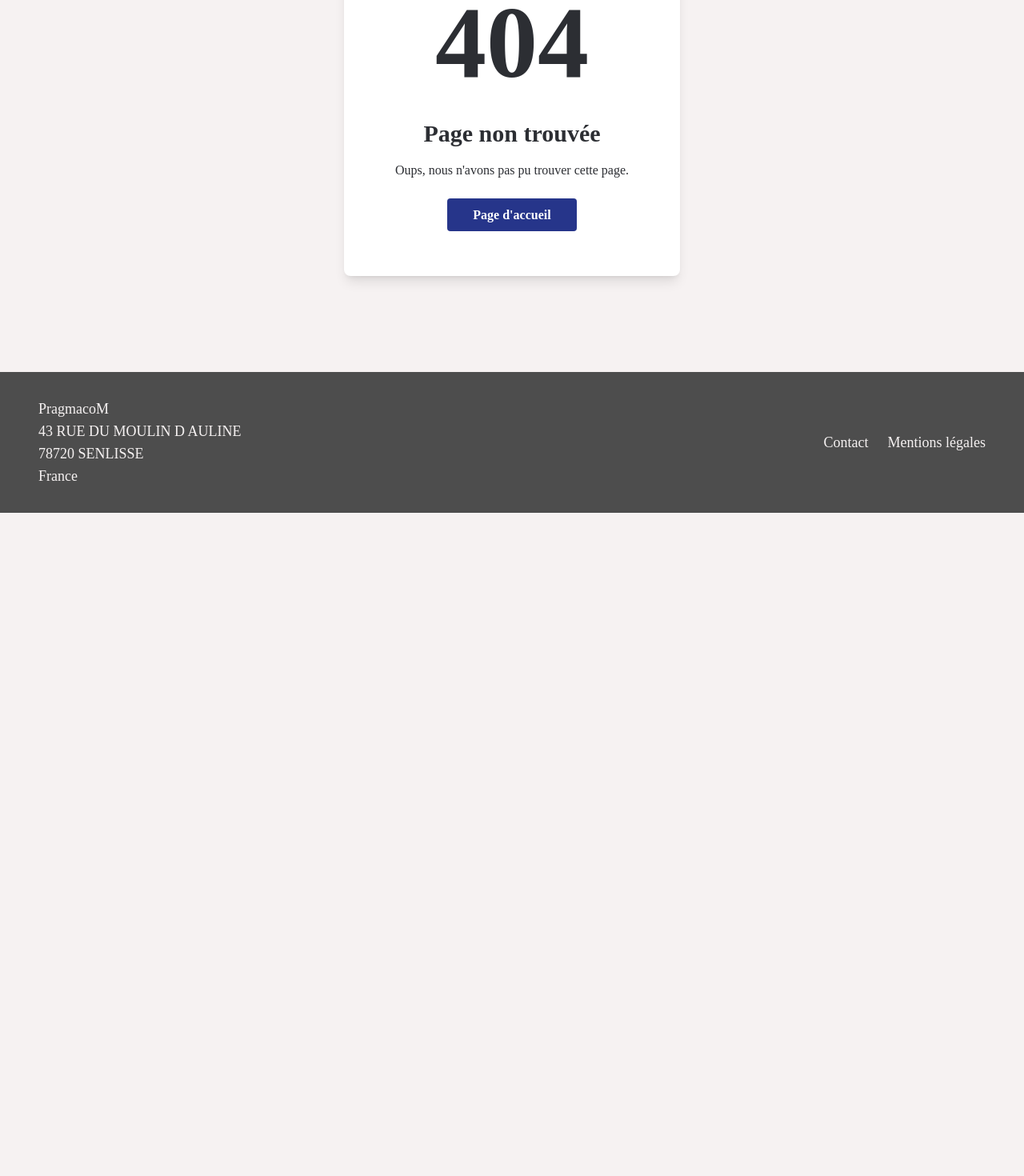
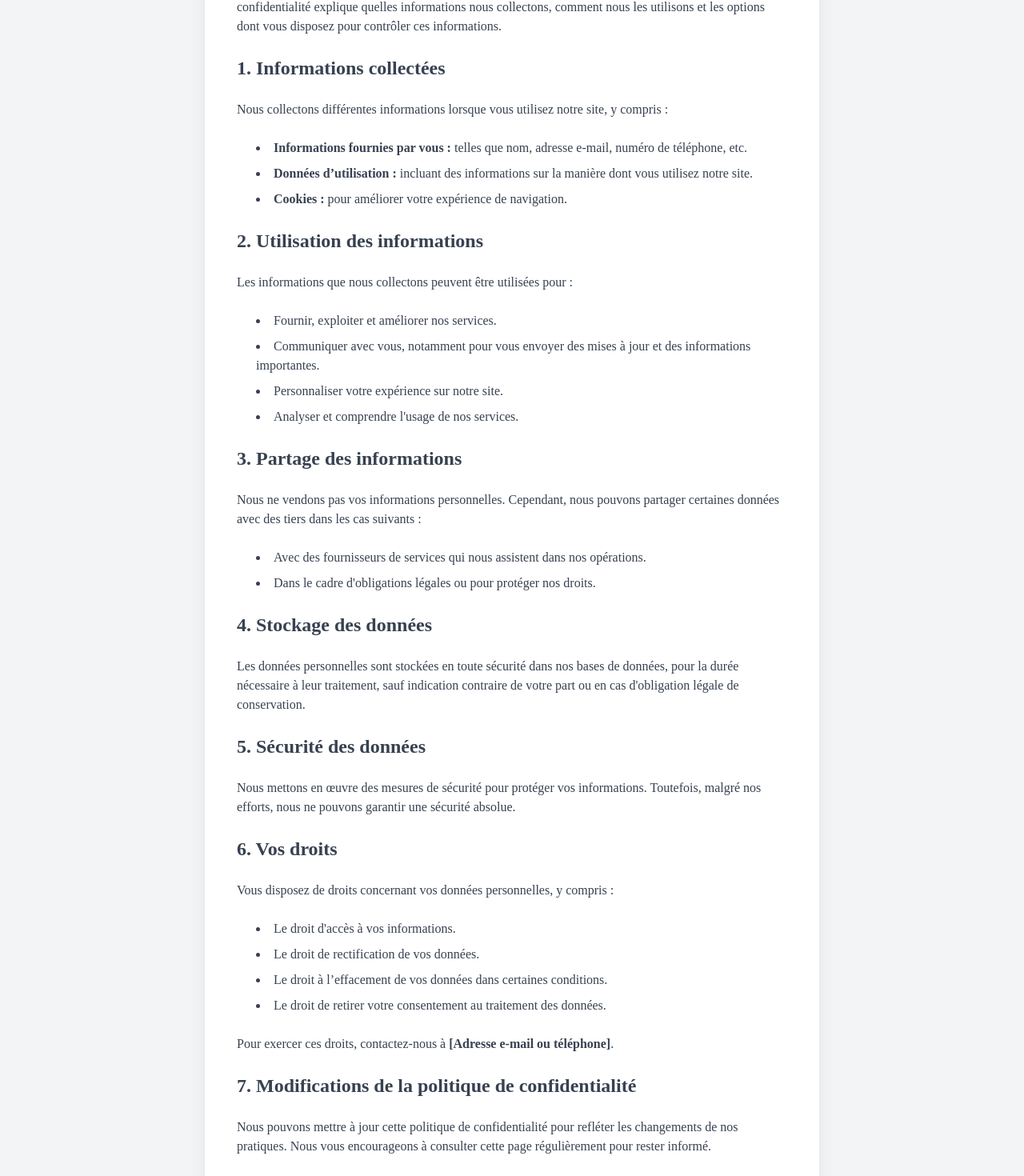
Before and after one commit to otarie-aveugle/PragmacoM, a Vue app: page /privacy_policy in a window 1280 px wide. Shown: the part 303-1773 px from the top of the page at 80% size. Before the commit the page ends 944 px from the top, so only its background shows below. Built offline with nearby package versions, Linux system fonts and the light colour scheme.

Commit message:
add PrivacyPolicyPage, add RouterLink to the page in FooterComponent and in index.js

```diff
--- a/src/components/FooterComponent.vue
+++ b/src/components/FooterComponent.vue
@@ -19,9 +19,9 @@ export default {
 
     <div class="mx-4 text-left">
       <ul class="menu menu-vertical md:menu-horizontal md:gap-x-6">
-        <!-- <li href="mailto:cpragmacom@aol.com" class="link link-hover text-lg">
-          cpragmacom@aol.com
-        </li> -->
+        <RouterLink to="/privacy_policy" class="link link-hover text-lg"
+          ><li>Politique de confidentialité</li>
+        </RouterLink>
         <RouterLink to="/contact" class="link link-hover text-lg"
           ><li>Contact</li>
         </RouterLink>
--- a/src/router/index.js
+++ b/src/router/index.js
@@ -14,6 +14,7 @@ import EditPanelPage from '@/views/Panels/EditPanelPage.vue'
 import InteractiveMap from '@/views/InteractiveMap.vue'
 import NotFoundPage from '@/views/NotFoundPage.vue'
 import LegalNoticesPage from '@/views/LegalNotices.vue'
+import PrivacyPolicyPage from '@/views/PrivacyPolicyPage.vue'
 
 const router = createRouter({
   history: createWebHistory(import.meta.env.BASE_URL),
@@ -90,6 +91,11 @@ const router = createRouter({
       name: 'legal_notices',
       component: LegalNoticesPage,
     },
+    {
+      path: '/privacy_policy',
+      name: 'privacy_policy',
+      component: PrivacyPolicyPage,
+    }
   ],
 })
 
--- /dev/null
+++ b/src/views/PrivacyPolicyPage.vue
@@ -0,0 +1,74 @@
+<script>
+export default {
+    name: 'PrivacyPolicyPage',
+}
+</script>
+
+<template>
+    <section class="p-8 min-h-screen flex items-center justify-center bg-gray-100">
+        <div class="w-full max-w-3xl mx-auto bg-white shadow-xl rounded-lg p-10 space-y-8">
+            <h1 class="text-4xl font-bold text-primary text-center mb-6">Politique de Confidentialité</h1>
+
+            <div class="text-gray-700 space-y-6">
+                <!-- Introduction -->
+                <p>La protection de vos données personnelles est importante pour <span class="font-semibold">PragmacoM</span>. Cette politique de confidentialité explique quelles informations nous collectons, comment nous les utilisons et les options dont vous disposez pour contrôler ces informations.</p>
+
+                <!-- Informations collectées -->
+                <h2 class="text-2xl font-semibold">1. Informations collectées</h2>
+                <p>Nous collectons différentes informations lorsque vous utilisez notre site, y compris :</p>
+                <ul class="list-disc list-inside pl-6 space-y-2">
+                    <li><strong>Informations fournies par vous :</strong> telles que nom, adresse e-mail, numéro de téléphone, etc.</li>
+                    <li><strong>Données d’utilisation :</strong> incluant des informations sur la manière dont vous utilisez notre site.</li>
+                    <li><strong>Cookies :</strong> pour améliorer votre expérience de navigation.</li>
+                </ul>
+
+                <!-- Utilisation des informations -->
+                <h2 class="text-2xl font-semibold">2. Utilisation des informations</h2>
+                <p>Les informations que nous collectons peuvent être utilisées pour :</p>
+                <ul class="list-disc list-inside pl-6 space-y-2">
+                    <li>Fournir, exploiter et améliorer nos services.</li>
+                    <li>Communiquer avec vous, notamment pour vous envoyer des mises à jour et des informations importantes.</li>
+                    <li>Personnaliser votre expérience sur notre site.</li>
+                    <li>Analyser et comprendre l'usage de nos services.</li>
+                </ul>
+
+                <!-- Partage des informations -->
+                <h2 class="text-2xl font-semibold">3. Partage des informations</h2>
+                <p>Nous ne vendons pas vos informations personnelles. Cependant, nous pouvons partager certaines données avec des tiers dans les cas suivants :</p>
+                <ul class="list-disc list-inside pl-6 space-y-2">
+                    <li>Avec des fournisseurs de services qui nous assistent dans nos opérations.</li>
+                    <li>Dans le cadre d'obligations légales ou pour protéger nos droits.</li>
+                </ul>
+
+                <!-- Stockage des données -->
+                <h2 class="text-2xl font-semibold">4. Stockage des données</h2>
+                <p>Les données personnelles sont stockées en toute sécurité dans nos bases de données, pour la durée nécessaire à leur traitement, sauf indication contraire de votre part ou en cas d'obligation légale de conservation.</p>
+
+                <!-- Sécurité des données -->
+                <h2 class="text-2xl font-semibold">5. Sécurité des données</h2>
+                <p>Nous mettons en œuvre des mesures de sécurité pour protéger vos informations. Toutefois, malgré nos efforts, nous ne pouvons garantir une sécurité absolue.</p>
+
+                <!-- Vos droits -->
+                <h2 class="text-2xl font-semibold">6. Vos droits</h2>
+                <p>Vous disposez de droits concernant vos données personnelles, y compris :</p>
+                <ul class="list-disc list-inside pl-6 space-y-2">
+                    <li>Le droit d'accès à vos informations.</li>
+                    <li>Le droit de rectification de vos données.</li>
+                    <li>Le droit à l’effacement de vos données dans certaines conditions.</li>
+                    <li>Le droit de retirer votre consentement au traitement des données.</li>
+                </ul>
+                <p>Pour exercer ces droits, contactez-nous à <span class="font-semibold">[Adresse e-mail ou téléphone]</span>.</p>
+
+                <!-- Modifications de la politique -->
+                <h2 class="text-2xl font-semibold">7. Modifications de la politique de confidentialité</h2>
+                <p>Nous pouvons mettre à jour cette politique de confidentialité pour refléter les changements de nos pratiques. Nous vous encourageons à consulter cette page régulièrement pour rester informé.</p>
+
+                <!-- Contact -->
+                <h2 class="text-2xl font-semibold">8. Contact</h2>
+                <p>Pour toute question ou demande d’information complémentaire, vous pouvez nous contacter via le formulaire de contact disponible.</p>
+            </div>
+        </div>
+    </section>
+</template>
+
+<style></style>
```
